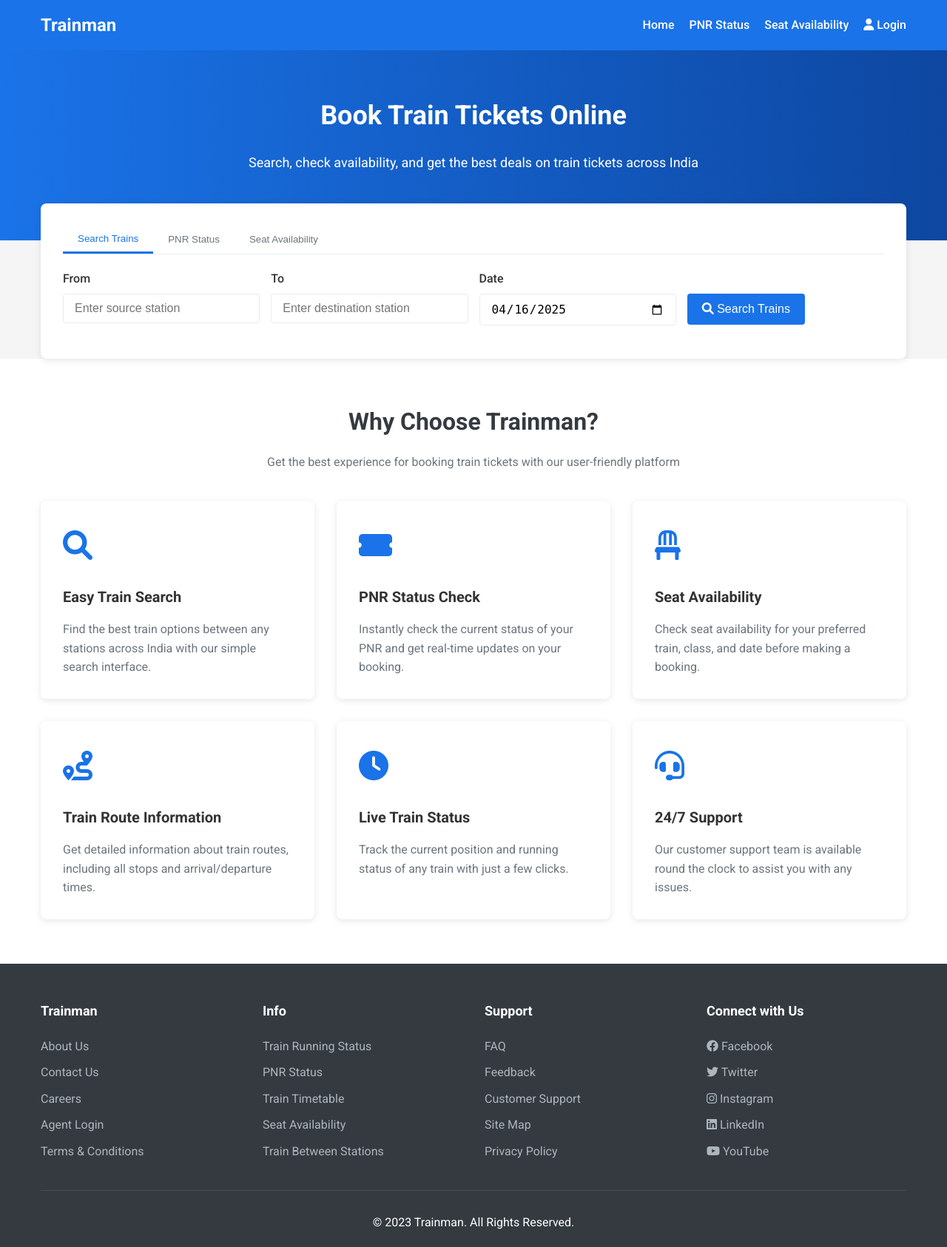
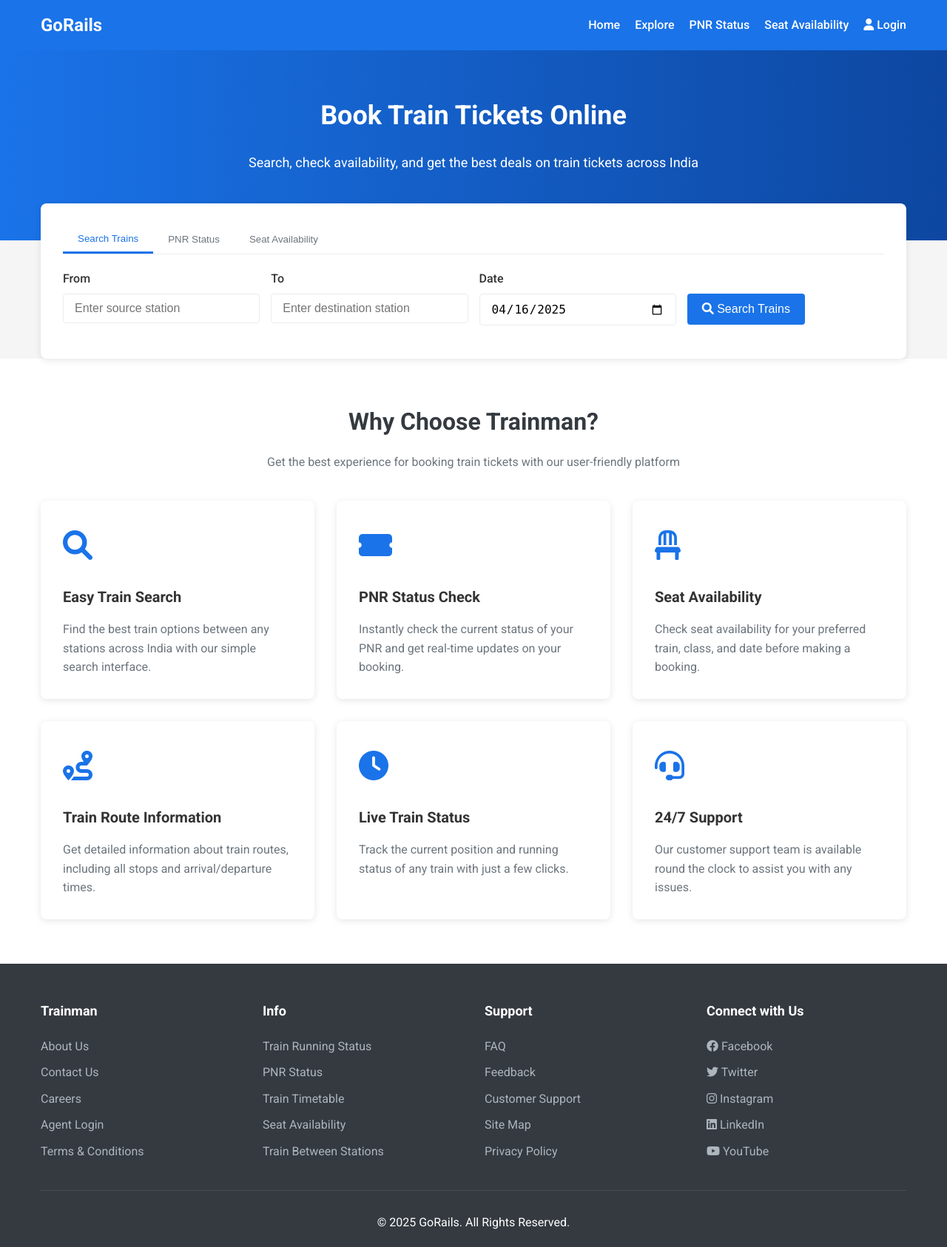
Before and after one commit to vansh-1620/new-railway-registration, a Flask app: page / in a window 1280 px wide. Shown: the whole page at 74% size. Run offline with Flask 3, Linux system fonts and the light colour scheme.

Commit message:
Update base.html

```diff
--- a/templates/base.html
+++ b/templates/base.html
@@ -7,7 +7,7 @@
     <title>Trainman - Book Train Tickets Online</title>
     <link rel="stylesheet" href="https://cdnjs.cloudflare.com/ajax/libs/font-awesome/6.0.0-beta3/css/all.min.css">
     <link href="https://fonts.googleapis.com/css2?family=Roboto:wght@300;400;500;700&display=swap" rel="stylesheet">
-    <link rel="stylesheet" href="/static/css/style.css">
+    <link rel="stylesheet" href="style.css">
 
 </head>
 <body>
@@ -15,16 +15,17 @@
     <header>
         <div class="container header-container">
             <a href="/" class="logo">
-                <span class="logo-text">Trainman</span>
+                <span class="logo-text">GoRails</span>
             </a>
             <button class="mobile-menu-btn">
                 <i class="fas fa-bars"></i>
             </button>
             <ul class="nav-links">
-                <li><a href="/">Home</a></li>
+                <li><a href="#home">Home</a></li>
+                <li><a href="#content">Explore</a></li>
                 <li><a href="pnr_status.html">PNR Status</a></li>
                 <li><a href="seat_availability.html">Seat Availability</a></li>
-                <li><a href="#"><i class="fas fa-user"></i> Login</a></li>
+                <li><a href="login.html"><i class="fas fa-user"></i> Login</a></li>
             </ul>
         </div>
     </header>
@@ -39,7 +40,7 @@
 
 <!-- Hero Section -->
 <section class="hero">
-    <div class="container">
+    <div class="container1" id="home">
         <h1>Book Train Tickets Online</h1>
         <p>Search, check availability, and get the best deals on train tickets across India</p>
     </div>
@@ -131,7 +132,7 @@
 
 <!-- Features Section -->
 <section class="features">
-    <div class="container">
+    <div class="container" id="content">
         <div class="features-heading">
             <h2>Why Choose Trainman?</h2>
             <p>Get the best experience for booking train tickets with our user-friendly platform</p>
@@ -237,12 +238,12 @@
                 </div>
             </div>
             <div class="footer-bottom">
-                <p>&copy; 2023 Trainman. All Rights Reserved.</p>
+                <p>&copy; 2025 GoRails. All Rights Reserved.</p>
             </div>
         </div>
     </footer>
 
-    <script src="/static/js/main.js"></script>
+    <script src="main.js"></script>
 
 </body>
 </html>
```
